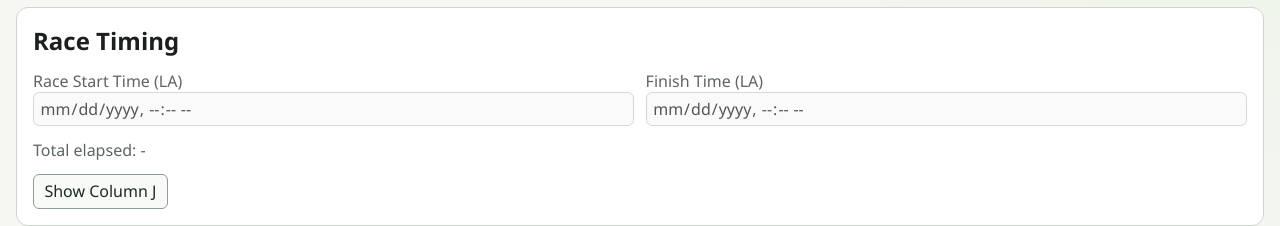
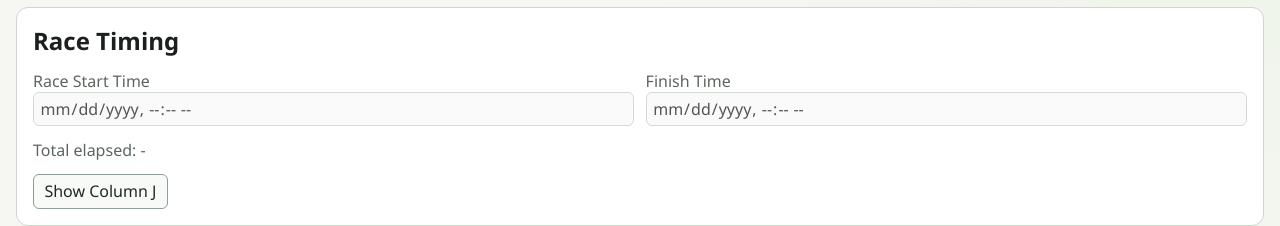
Before and after one commit to ipil/HTC_tracking, a Next.js app: page / in a window 1280 px wide. Shown: the part 287-513 px from the top of the page. Built offline with nearby package versions, Linux system fonts and the light colour scheme; no server answers; the database is empty.

Commit message:
minor text edits

```diff
--- a/components/TableClient.tsx
+++ b/components/TableClient.tsx
@@ -101,7 +101,7 @@ export default function TableClient({ initialData, isAdmin, canEdit }: Props) {
         <h2>Race Timing</h2>
         <div style={{ display: "grid", gridTemplateColumns: "repeat(2, minmax(220px, 1fr))", gap: "0.7rem" }}>
           <label>
-            <div className="muted">Race Start Time (LA)</div>
+            <div className="muted">Race Start Time</div>
             <input
               type="datetime-local"
               disabled={!canEdit}
@@ -118,7 +118,7 @@ export default function TableClient({ initialData, isAdmin, canEdit }: Props) {
           </label>
 
           <label>
-            <div className="muted">Finish Time (LA)</div>
+            <div className="muted">Finish Time</div>
             <input
               type="datetime-local"
               disabled={!canEdit}
```
